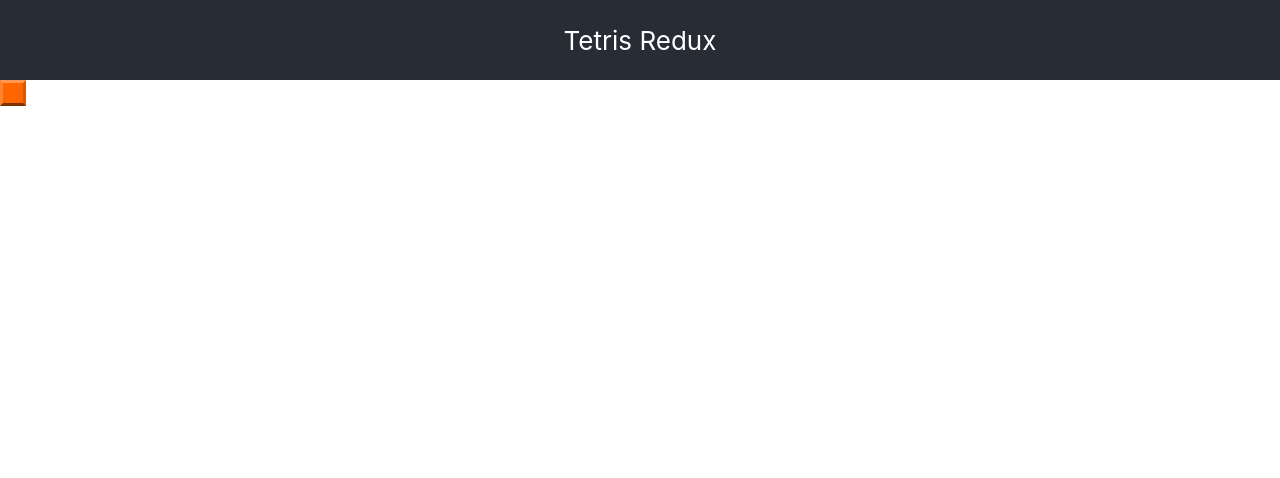
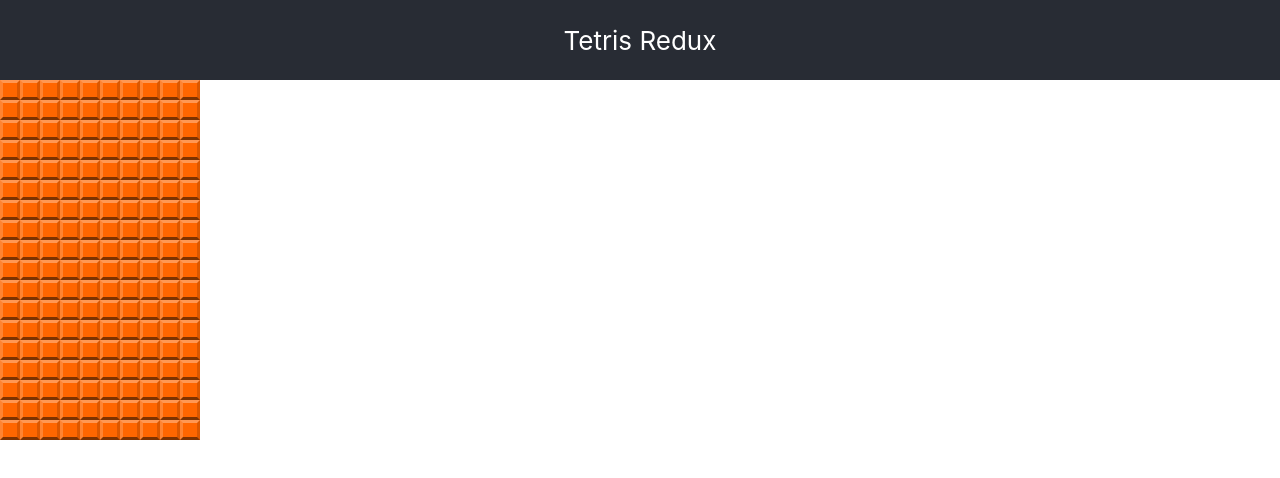
Before and after one commit to aucoeur/GravitySquares, a React (Create React App) app: page / in a window 1280 px wide. Shown: the top 478 px of the page. Built offline with nearby package versions, Linux system fonts and the light colour scheme.

Commit message:
Added grid board

```diff
--- a/public/index.html
+++ b/public/index.html
@@ -9,7 +9,7 @@
       name="description"
       content="Web site created using create-react-app"
     />
-    <link rel="apple-touch-icon" href="%PUBLIC_URL%/logo192.png" />
+
     <!--
       manifest.json provides metadata used when your web app is installed on a
       user's mobile device or desktop. See https://developers.google.com/web/fundamentals/web-app-manifest/
--- a/src/App.css
+++ b/src/App.css
@@ -31,6 +31,9 @@
   --border-width: 3px;
 }
 
+* {
+  box-sizing: border-box;
+}
 
 .App {
   text-align: center;
--- a/src/App.js
+++ b/src/App.js
@@ -1,4 +1,4 @@
-import GridSquare from './components/GridSquare/GridSquare'
+import GridBoard from './components/GridBoard/GridBoard'
 
 import './App.css';
 
@@ -8,7 +8,7 @@ function App() {
       <header className="App-header">
         Tetris Redux
       </header>
-      <GridSquare color="1" />
+      <GridBoard />
     </div>
   );
 }
--- /dev/null
+++ b/src/components/GridBoard/GridBoard.css
@@ -0,0 +1,6 @@
+.grid-board {
+  display: grid;
+  grid-template-columns: repeat(var(--cols), var(--tile-size));
+  grid-gap: 0;
+  align-self: flex-start;
+}
--- /dev/null
+++ b/src/components/GridBoard/GridBoard.js
@@ -0,0 +1,29 @@
+import React from 'react'
+import GridSquare from '../GridSquare/GridSquare'
+
+import './GridBoard.css'
+
+// Represents a 10 x 18 grid of GridSquares
+
+export default function GridBoard(props) {
+  // generates array of 18 rows of 10 GridSquares each
+  // const rows = 18
+  // const cols = 10
+
+  // const square = <GridSquare key={`${col}${row}`} color='1' />
+  // const grid = Array(rows).fill(Array(cols).fill(square))
+
+  const grid = []
+  for (let row = 0; row < 18; row ++) {
+      grid.push([])
+      for (let col = 0; col < 10; col ++) {
+          grid[row].push(<GridSquare key={`${col}${row}`} color="1" />)
+      }
+  }
+
+  return (
+    <div className="grid-board">
+      {grid}
+    </div>
+  )
+}
```
Also changed, not shown: public/manifest.json.
